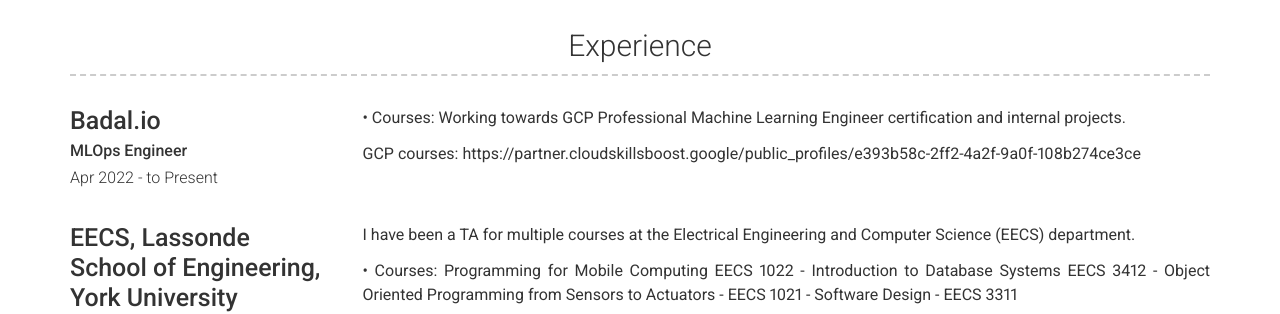
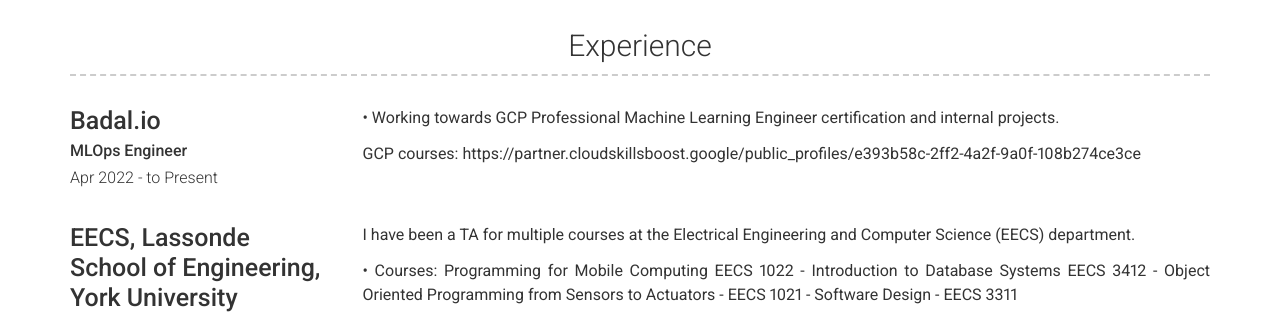
Before and after one commit to saimmehmood/saimmehmood.github.io, a Jekyll site: the page built from index.md, in a window 1280 px wide and 900 px high, scrolled down 571 px. Shown: the part 152-466 px from the top of the window. Built offline with Jekyll 4.4.1, drawn with Linux system fonts in a browser that asks for light colours; nearby versions of some CDN libraries.

Commit message:
minor improvement

```diff
--- a/_data/experience.yml
+++ b/_data/experience.yml
@@ -6,7 +6,7 @@
 
   description: | # this will include new lines to allow paragraphs
 
-    •	Courses: Working towards GCP Professional Machine Learning Engineer certification and internal projects.
+    • Working towards GCP Professional Machine Learning Engineer certification and internal projects.
 
     GCP courses: https://partner.cloudskillsboost.google/public_profiles/e393b58c-2ff2-4a2f-9a0f-108b274ce3ce
 
```
